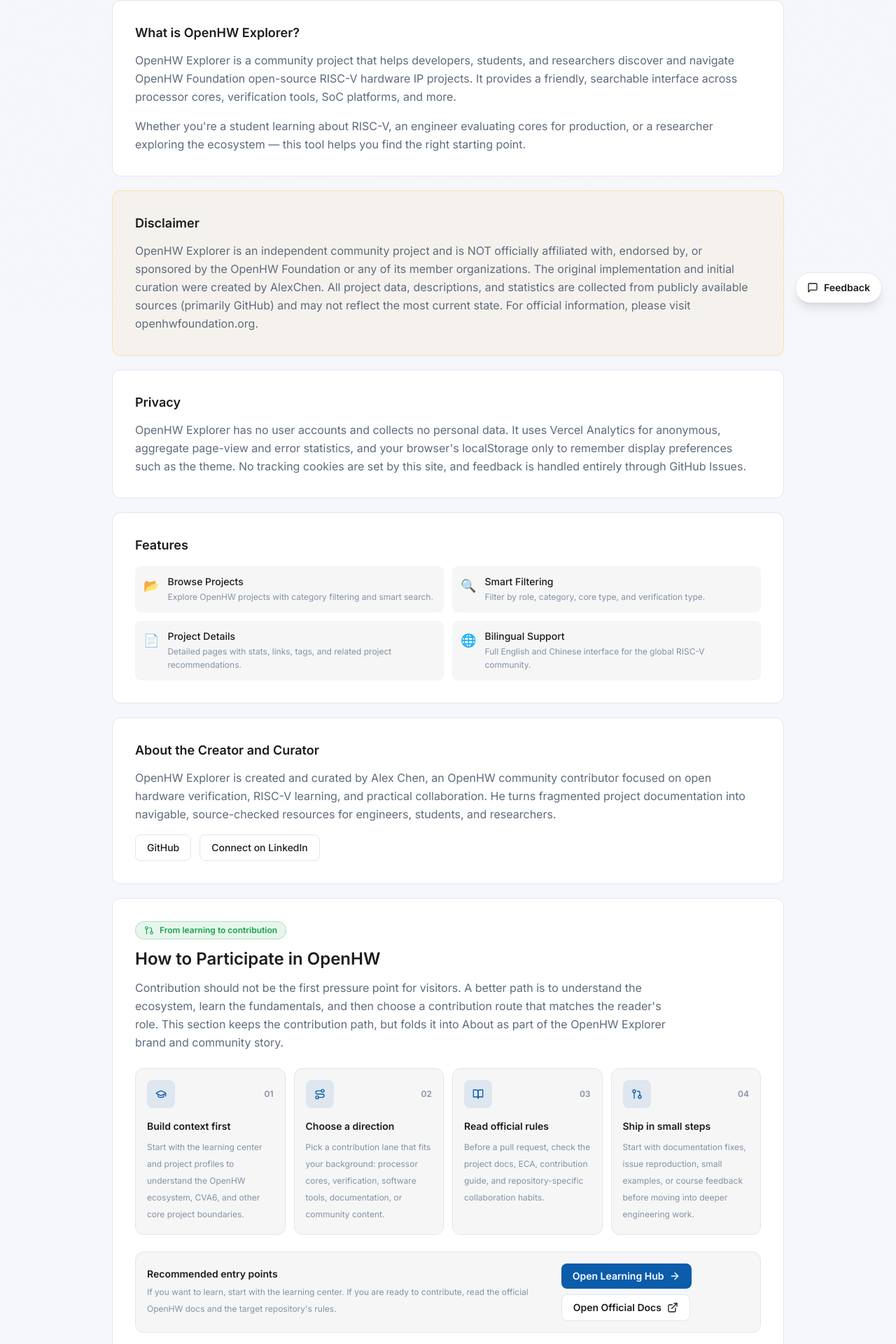
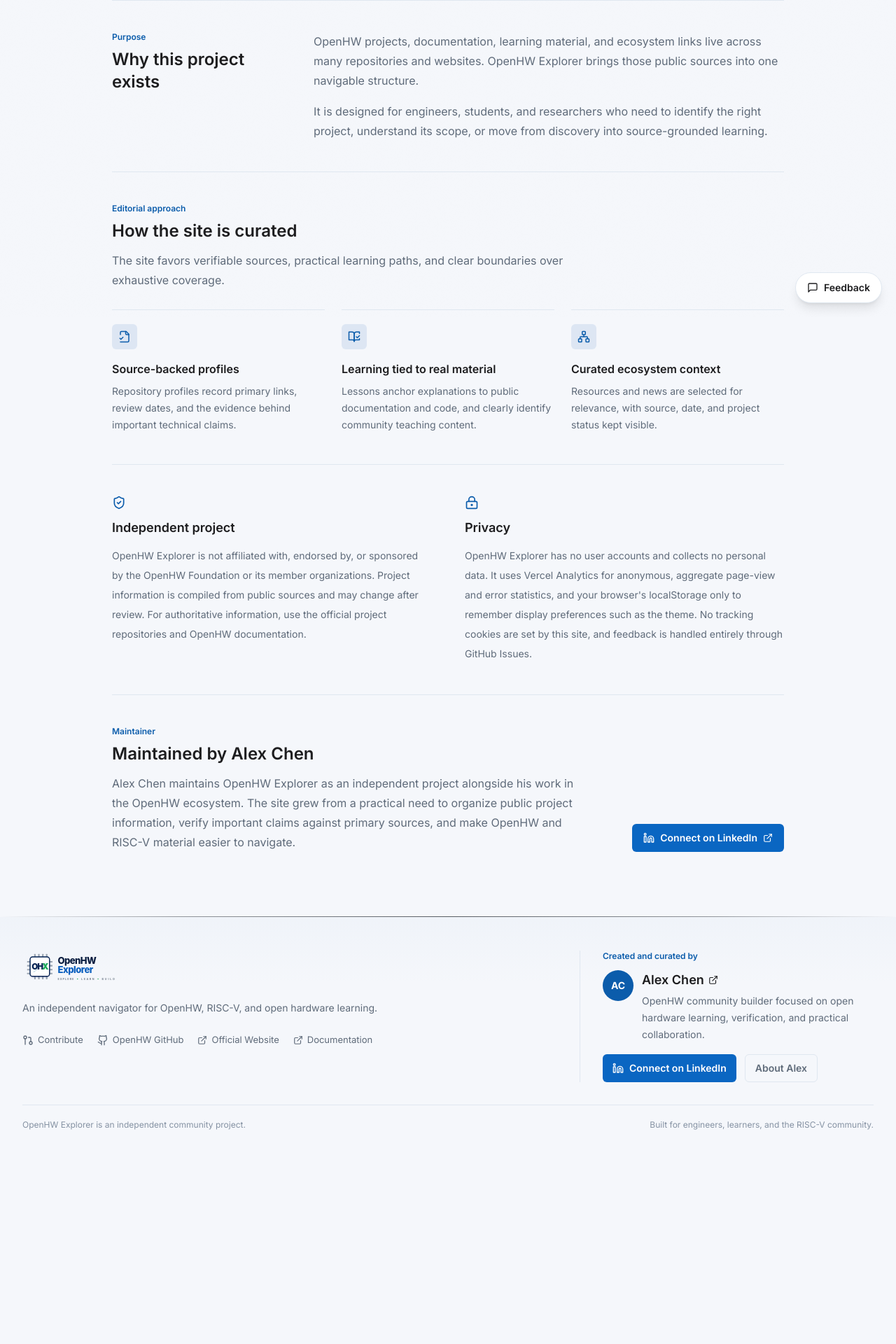
Before and after one commit to AlexChenIC/openhw-explorer, a Next.js app: page /en/about in a window 1280 px wide. Shown: the part 347-2267 px from the top of the page at 70% size. After the commit the page ends 2010 px from the top, so only its background shows below. Built offline with nearby package versions, Linux system fonts and the light colour scheme; no server answers.

Commit message:
Refocus the About page

```diff
--- a/messages/en.json
+++ b/messages/en.json
@@ -164,7 +164,7 @@
     "linksLabel": "Project and OpenHW links",
     "creatorLabel": "Created and curated by",
     "creatorName": "Alex Chen",
-    "aboutCreator": "About the curator",
+    "aboutCreator": "About Alex",
     "independentNote": "OpenHW Explorer is an independent community project.",
     "communityNote": "Built for engineers, learners, and the RISC-V community."
   },
@@ -272,66 +272,39 @@
   "about": {
     "badge": "About This Project",
     "title": "About OpenHW Explorer",
-    "subtitle": "A community-built navigator for the OpenHW Foundation open-source hardware ecosystem.",
-    "whatIsThis": {
-      "title": "What is OpenHW Explorer?",
-      "p1": "OpenHW Explorer is a community project that helps developers, students, and researchers discover and navigate OpenHW Foundation open-source RISC-V hardware IP projects. It provides a friendly, searchable interface across processor cores, verification tools, SoC platforms, and more.",
-      "p2": "Whether you're a student learning about RISC-V, an engineer evaluating cores for production, or a researcher exploring the ecosystem — this tool helps you find the right starting point."
+    "subtitle": "An independent, source-checked guide to OpenHW projects, learning materials, and the wider open hardware ecosystem.",
+    "purpose": {
+      "eyebrow": "Purpose",
+      "title": "Why this project exists",
+      "p1": "OpenHW projects, documentation, learning material, and ecosystem links live across many repositories and websites. OpenHW Explorer brings those public sources into one navigable structure.",
+      "p2": "It is designed for engineers, students, and researchers who need to identify the right project, understand its scope, or move from discovery into source-grounded learning."
     },
     "disclaimer": {
-      "title": "Disclaimer",
-      "content": "OpenHW Explorer is an independent community project and is NOT officially affiliated with, endorsed by, or sponsored by the OpenHW Foundation or any of its member organizations. The original implementation and initial curation were created by AlexChen. All project data, descriptions, and statistics are collected from publicly available sources (primarily GitHub) and may not reflect the most current state. For official information, please visit openhwfoundation.org."
+      "title": "Independent project",
+      "content": "OpenHW Explorer is not affiliated with, endorsed by, or sponsored by the OpenHW Foundation or its member organizations. Project information is compiled from public sources and may change after review. For authoritative information, use the official project repositories and OpenHW documentation."
     },
-    "features": {
-      "title": "Features",
-      "browse": {
-        "title": "Browse Projects",
-        "desc": "Explore OpenHW projects with category filtering and smart search."
+    "approach": {
+      "eyebrow": "Editorial approach",
+      "title": "How the site is curated",
+      "intro": "The site favors verifiable sources, practical learning paths, and clear boundaries over exhaustive coverage.",
+      "sources": {
+        "title": "Source-backed profiles",
+        "desc": "Repository profiles record primary links, review dates, and the evidence behind important technical claims."
       },
-      "filter": {
-        "title": "Smart Filtering",
-        "desc": "Filter by role, category, core type, and verification type."
+      "learning": {
+        "title": "Learning tied to real material",
+        "desc": "Lessons anchor explanations to public documentation and code, and clearly identify community teaching content."
       },
-      "detail": {
-        "title": "Project Details",
-        "desc": "Detailed pages with stats, links, tags, and related project recommendations."
-      },
-      "i18n": {
-        "title": "Bilingual Support",
-        "desc": "Full English and Chinese interface for the global RISC-V community."
+      "context": {
+        "title": "Curated ecosystem context",
+        "desc": "Resources and news are selected for relevance, with source, date, and project status kept visible."
       }
     },
     "author": {
-      "title": "About the Creator and Curator",
-      "bio": "OpenHW Explorer is created and curated by Alex Chen, an OpenHW community contributor focused on open hardware verification, RISC-V learning, and practical collaboration. He turns fragmented project documentation into navigable, source-checked resources for engineers, students, and researchers.",
+      "eyebrow": "Maintainer",
+      "title": "Maintained by Alex Chen",
+      "bio": "Alex Chen maintains OpenHW Explorer as an independent project alongside his work in the OpenHW ecosystem. The site grew from a practical need to organize public project information, verify important claims against primary sources, and make OpenHW and RISC-V material easier to navigate.",
       "connectLinkedIn": "Connect on LinkedIn"
-    },
-    "contribute": {
-      "badge": "From learning to contribution",
-      "title": "How to Participate in OpenHW",
-      "content": "Contribution should not be the first pressure point for visitors. A better path is to understand the ecosystem, learn the fundamentals, and then choose a contribution route that matches the reader's role. This section keeps the contribution path, but folds it into About as part of the OpenHW Explorer brand and community story.",
-      "steps": {
-        "learn": {
-          "title": "Build context first",
-          "desc": "Start with the learning center and project profiles to understand the OpenHW ecosystem, CVA6, and other core project boundaries."
-        },
-        "choose": {
-          "title": "Choose a direction",
-          "desc": "Pick a contribution lane that fits your background: processor cores, verification, software tools, documentation, or community content."
-        },
-        "prepare": {
-          "title": "Read official rules",
-          "desc": "Before a pull request, check the project docs, ECA, contribution guide, and repository-specific collaboration habits."
-        },
-        "ship": {
-          "title": "Ship in small steps",
-          "desc": "Start with documentation fixes, issue reproduction, small examples, or course feedback before moving into deeper engineering work."
-        }
-      },
-      "resourcesTitle": "Recommended entry points",
-      "resourcesDesc": "If you want to learn, start with the learning center. If you are ready to contribute, read the official OpenHW docs and the target repository's rules.",
-      "classroomCta": "Open Learning Hub",
-      "docsCta": "Open Official Docs"
     },
     "privacy": {
       "title": "Privacy",
--- a/messages/zh.json
+++ b/messages/zh.json
@@ -164,7 +164,7 @@
     "linksLabel": "项目与 OpenHW 链接",
     "creatorLabel": "创建与持续策展",
     "creatorName": "Alex Chen",
-    "aboutCreator": "关于作者",
+    "aboutCreator": "关于 Alex",
     "independentNote": "OpenHW Explorer 是独立的社区项目。",
     "communityNote": "服务工程师、学习者与 RISC-V 社区。"
   },
@@ -272,66 +272,39 @@
   "about": {
     "badge": "关于本项目",
     "title": "关于 OpenHW Explorer",
-    "subtitle": "一个社区构建的 OpenHW Foundation 开源硬件生态导航工具。",
-    "whatIsThis": {
-      "title": "OpenHW Explorer 是什么？",
-      "p1": "OpenHW Explorer 是一个社区项目，帮助开发者、学生和研究人员发现和浏览 OpenHW Foundation 的开源 RISC-V 硬件 IP 项目。它提供了一个友好、可搜索的界面，涵盖处理器核心、验证工具、SoC 平台等类别。",
-      "p2": "无论你是学习 RISC-V 的学生、评估核心用于生产的工程师，还是探索生态的研究人员——这个工具都能帮你找到合适的起点。"
+    "subtitle": "一个独立、基于来源核查的 OpenHW 项目、学习资料与开源硬件生态导航站。",
+    "purpose": {
+      "eyebrow": "项目目的",
+      "title": "为什么做这个网站",
+      "p1": "OpenHW 的项目、文档、学习资料与生态链接分散在许多仓库和网站中。OpenHW Explorer 将这些公开来源整理成一个更容易浏览的结构。",
+      "p2": "它面向需要选择合适项目、理解项目边界，或从资料发现进入系统学习的工程师、学生和研究人员。"
     },
     "disclaimer": {
-      "title": "免责声明",
-      "content": "OpenHW Explorer 是一个独立的社区项目，与 OpenHW Foundation 及其成员组织没有官方关联、背书或赞助关系。项目最初实现与首轮内容整理由 AlexChen 完成。所有项目数据、描述和统计信息均来自公开来源（主要是 GitHub），可能不反映最新状态。如需官方信息，请访问 openhwfoundation.org。"
+      "title": "独立项目",
+      "content": "OpenHW Explorer 与 OpenHW Foundation 及其成员组织没有官方隶属、背书或赞助关系。站内项目信息依据公开来源整理，在核对后仍可能发生变化；权威信息请以项目官方仓库和 OpenHW 官方文档为准。"
     },
-    "features": {
-      "title": "功能特点",
-      "browse": {
-        "title": "浏览项目",
-        "desc": "按分类筛选和智能搜索，探索 OpenHW 项目。"
+    "approach": {
+      "eyebrow": "整理方式",
+      "title": "本站如何整理内容",
+      "intro": "本站优先保证来源可核查、学习路径可使用、内容边界清楚，而不是追求无差别收录。",
+      "sources": {
+        "title": "基于来源的项目档案",
+        "desc": "项目档案保留一手链接、核对日期，以及重要技术判断所依据的证据。"
       },
-      "filter": {
-        "title": "智能筛选",
-        "desc": "按角色、分类、核心类型和验证类型进行多维筛选。"
+      "learning": {
+        "title": "与真实资料相连的课程",
+        "desc": "课程说明尽量锚定公开文档与代码，并明确标注社区教学内容的性质。"
       },
-      "detail": {
-        "title": "项目详情",
-        "desc": "详细页面包含统计数据、链接、标签和相关项目推荐。"
-      },
-      "i18n": {
-        "title": "双语支持",
-        "desc": "完整的中英文界面，服务全球 RISC-V 社区。"
+      "context": {
+        "title": "经过选择的生态信息",
+        "desc": "资源与新闻按照相关性收录，并尽量清楚显示来源、日期和项目状态。"
       }
     },
     "author": {
-      "title": "关于创建者与策展者",
-      "bio": "OpenHW Explorer 由 Alex Chen 创建并持续策展。他长期参与 OpenHW 社区，关注开源硬件验证、RISC-V 学习与工程协作，致力于把分散的项目资料整理成面向工程师、学生和研究人员的可核查资源。",
+      "eyebrow": "维护者",
+      "title": "由 Alex Chen 维护",
+      "bio": "Alex Chen 在参与 OpenHW 生态相关工作的同时，独立维护 OpenHW Explorer。这个项目源于一个实际需求：把公开的项目信息整理清楚，依据一手来源核对重要判断，并让 OpenHW 与 RISC-V 资料更容易被找到和理解。",
       "connectLinkedIn": "在 LinkedIn 联系"
-    },
-    "contribute": {
-      "badge": "从学习到贡献",
-      "title": "如何参与 OpenHW",
-      "content": "贡献不应该是用户进入网站后的第一个压力点。更好的路径是先理解项目、学习基础内容，再根据自己的角色选择合适的参与方式。这里保留贡献入口，但把它放在 About 里，作为 OpenHW Explorer 品牌与社区连接的一部分。",
-      "steps": {
-        "learn": {
-          "title": "先建立上下文",
-          "desc": "从学习中心和项目档案入手，先理解 OpenHW 生态、CVA6 等核心项目的边界与价值。"
-        },
-        "choose": {
-          "title": "选择合适方向",
-          "desc": "根据自己的背景选择处理器核心、验证、软件工具、文档整理或社区传播等参与方向。"
-        },
-        "prepare": {
-          "title": "阅读官方规则",
-          "desc": "在提交 PR 前，确认项目文档、ECA、贡献指南和每个仓库自己的协作习惯。"
-        },
-        "ship": {
-          "title": "小步提交成果",
-          "desc": "从文档修正、issue 复现、小型示例或课程反馈开始，逐步进入更深入的工程贡献。"
-        }
-      },
-      "resourcesTitle": "推荐入口",
-      "resourcesDesc": "如果你只是想学习，先进入学习中心；如果已经准备贡献，再阅读官方 OpenHW 文档和具体仓库要求。",
-      "classroomCta": "进入学习中心",
-      "docsCta": "查看官方文档"
     },
     "privacy": {
       "title": "隐私说明",
--- a/src/app/[locale]/about/page.tsx
+++ b/src/app/[locale]/about/page.tsx
@@ -1,16 +1,16 @@
 import type { Metadata } from "next";
 import { getTranslations, setRequestLocale } from "next-intl/server";
 import {
-  ArrowRight,
-  BookOpen,
+  BookOpenCheck,
   ExternalLink,
-  GitPullRequest,
-  GraduationCap,
-  Route,
+  FileCheck2,
+  Linkedin,
+  LockKeyhole,
+  Network,
+  ShieldCheck,
 } from "lucide-react";
 import { Header } from "@/components/Header";
 import { Footer } from "@/components/Footer";
-import { Link } from "@/lib/routing";
 import { SITE_URL } from "@/lib/site-url";
 
 type AboutPageProps = {
@@ -55,182 +55,104 @@
   );
 }
 
-// Separate client component import not needed - this is a server component page
 async function AboutContent() {
   const t = await getTranslations("about");
-  const contributionSteps = [
-    { key: "learn", Icon: GraduationCap },
-    { key: "choose", Icon: Route },
-    { key: "prepare", Icon: BookOpen },
-    { key: "ship", Icon: GitPullRequest },
+  const curationPrinciples = [
+    { key: "sources", Icon: FileCheck2 },
+    { key: "learning", Icon: BookOpenCheck },
+    { key: "context", Icon: Network },
   ] as const;
 
   return (
     <div className="page-shell">
       <div className="page-container max-w-5xl">
-        {/* Page Title */}
         <div className="page-hero">
           <div className="page-badge page-badge-primary">{t("badge")}</div>
           <h1 className="page-title">{t("title")}</h1>
           <p className="page-subtitle max-w-2xl mx-auto">{t("subtitle")}</p>
         </div>
 
-        {/* What is this */}
-        <section
-          id="author"
-          className="scroll-mt-24 bg-[var(--bg-card)] border border-[var(--border)] rounded-xl p-6 sm:p-8 mb-5"
-        >
-          <h2 className="text-lg font-semibold text-[var(--text-primary)] mb-3">
-            {t("whatIsThis.title")}
+        <section className="grid gap-7 border-y border-[var(--border)] py-9 sm:py-11 lg:grid-cols-[240px_minmax(0,1fr)] lg:gap-12">
+          <div>
+            <p className="text-xs font-semibold text-[var(--primary)]">{t("purpose.eyebrow")}</p>
+            <h2 className="mt-2 text-2xl font-semibold text-[var(--text-primary)]">
+              {t("purpose.title")}
             </h2>
-          <p className="text-[var(--text-secondary)] leading-relaxed mb-4">{t("whatIsThis.p1")}</p>
-          <p className="text-[var(--text-secondary)] leading-relaxed">{t("whatIsThis.p2")}</p>
+          </div>
+          <div className="max-w-2xl space-y-4 text-[var(--text-secondary)] leading-7">
+            <p>{t("purpose.p1")}</p>
+            <p>{t("purpose.p2")}</p>
+          </div>
         </section>
 
-        {/* Disclaimer */}
-        <section className="border border-amber-400/30 bg-amber-500/5 rounded-xl p-6 sm:p-8 mb-5">
-          <h2 className="text-lg font-semibold text-[var(--text-primary)] mb-3">
-            {t("disclaimer.title")}
+        <section className="py-9 sm:py-11">
+          <div className="max-w-2xl">
+            <p className="text-xs font-semibold text-[var(--primary)]">{t("approach.eyebrow")}</p>
+            <h2 className="mt-2 text-2xl font-semibold text-[var(--text-primary)]">
+              {t("approach.title")}
             </h2>
-          <p className="text-[var(--text-secondary)] leading-relaxed">{t("disclaimer.content")}</p>
-        </section>
-
-        {/* Privacy */}
-        <section className="bg-[var(--bg-card)] border border-[var(--border)] rounded-xl p-6 sm:p-8 mb-5">
-          <h2 className="text-lg font-semibold text-[var(--text-primary)] mb-3">
-            {t("privacy.title")}
-          </h2>
-          <p className="text-[var(--text-secondary)] leading-relaxed">{t("privacy.content")}</p>
-        </section>
-
-        {/* Features */}
-        <section className="bg-[var(--bg-card)] border border-[var(--border)] rounded-xl p-6 sm:p-8 mb-5">
-          <h2 className="text-lg font-semibold text-[var(--text-primary)] mb-4">
-            {t("features.title")}
-          </h2>
-          <div className="grid grid-cols-1 sm:grid-cols-2 gap-3">
-            {(["browse", "filter", "detail", "i18n"] as const).map((key) => (
-              <div
-                key={key}
-                className="flex items-start gap-3 p-3 rounded-lg bg-[var(--bg-subtle)]"
-              >
-                <span className="text-[var(--primary)] text-lg mt-0.5">
-                  {key === "browse" && "📂"}
-                  {key === "filter" && "🔍"}
-                  {key === "detail" && "📄"}
-                  {key === "i18n" && "🌐"}
+            <p className="mt-3 leading-7 text-[var(--text-secondary)]">{t("approach.intro")}</p>
+          </div>
+          <div className="mt-7 grid gap-6 md:grid-cols-3">
+            {curationPrinciples.map(({ key, Icon }) => (
+              <article key={key} className="border-t border-[var(--border)] pt-5">
+                <span className="grid h-9 w-9 place-items-center rounded-md bg-[var(--primary)]/10 text-[var(--primary)]">
+                  <Icon className="h-4.5 w-4.5" />
                 </span>
-                <div>
-                  <h3 className="text-sm font-medium text-[var(--text-primary)] mb-0.5">
-                    {t(`features.${key}.title`)}
+                <h3 className="mt-4 text-base font-semibold text-[var(--text-primary)]">
+                  {t(`approach.${key}.title`)}
                 </h3>
-                  <p className="text-xs text-[var(--text-tertiary)] leading-relaxed">
-                    {t(`features.${key}.desc`)}
+                <p className="mt-2 text-sm leading-6 text-[var(--text-secondary)]">
+                  {t(`approach.${key}.desc`)}
                 </p>
-                </div>
-              </div>
+              </article>
             ))}
           </div>
         </section>
 
-        {/* Author */}
-        <section className="bg-[var(--bg-card)] border border-[var(--border)] rounded-xl p-6 sm:p-8 mb-5">
-          <h2 className="text-lg font-semibold text-[var(--text-primary)] mb-3">
+        <section className="grid gap-8 border-y border-[var(--border)] py-9 sm:py-11 md:grid-cols-2 md:gap-12">
+          <article>
+            <ShieldCheck className="h-5 w-5 text-[var(--primary)]" />
+            <h2 className="mt-3 text-lg font-semibold text-[var(--text-primary)]">
+              {t("disclaimer.title")}
+            </h2>
+            <p className="mt-3 text-sm leading-7 text-[var(--text-secondary)]">
+              {t("disclaimer.content")}
+            </p>
+          </article>
+          <article>
+            <LockKeyhole className="h-5 w-5 text-[var(--primary)]" />
+            <h2 className="mt-3 text-lg font-semibold text-[var(--text-primary)]">
+              {t("privacy.title")}
+            </h2>
+            <p className="mt-3 text-sm leading-7 text-[var(--text-secondary)]">
+              {t("privacy.content")}
+            </p>
+          </article>
+        </section>
+
+        <section
+          id="author"
+          className="scroll-mt-24 py-9 sm:py-11"
+        >
+          <div className="grid gap-6 lg:grid-cols-[minmax(0,1fr)_auto] lg:items-end lg:gap-12">
+            <div className="max-w-2xl">
+              <p className="text-xs font-semibold text-[var(--primary)]">{t("author.eyebrow")}</p>
+              <h2 className="mt-2 text-2xl font-semibold text-[var(--text-primary)]">
                 {t("author.title")}
               </h2>
-          <p className="text-[var(--text-secondary)] leading-relaxed mb-4">{t("author.bio")}</p>
-          <div className="flex flex-wrap gap-3">
-            <a
-              href="https://github.com/AlexChenIC"
-              target="_blank"
-              rel="noopener noreferrer"
-              className="inline-flex items-center gap-1.5 px-4 py-2 rounded-lg border border-[var(--border)] text-sm text-[var(--text-primary)] font-medium hover:bg-[var(--bg-card-hover)] hover:border-[var(--text-tertiary)] transition-all"
-            >
-              GitHub
-            </a>
+              <p className="mt-3 leading-7 text-[var(--text-secondary)]">{t("author.bio")}</p>
+            </div>
             <a
               href="https://www.linkedin.com/in/junchaocheneu/"
               target="_blank"
               rel="noopener noreferrer"
-              className="inline-flex items-center gap-1.5 px-4 py-2 rounded-lg border border-[var(--border)] text-sm text-[var(--text-primary)] font-medium hover:bg-[var(--bg-card-hover)] hover:border-[var(--text-tertiary)] transition-all"
+              className="inline-flex min-h-10 w-fit items-center gap-2 rounded-md bg-[#0a66c2] px-4 py-2 text-sm font-semibold text-white transition hover:bg-[#084f96]"
             >
+              <Linkedin className="h-4 w-4" />
               {t("author.connectLinkedIn")}
+              <ExternalLink className="h-3.5 w-3.5" />
             </a>
-          </div>
-        </section>
-
-        {/* Contribute */}
-        <section
-          id="contribute"
-          className="bg-[var(--bg-card)] border border-[var(--border)] rounded-xl p-6 sm:p-8 scroll-mt-24"
-        >
-          <div className="max-w-3xl">
-            <div className="mb-3 inline-flex items-center gap-2 rounded-full border border-[var(--green)]/25 bg-[var(--green)]/10 px-3 py-1 text-xs font-semibold text-[var(--green)]">
-              <GitPullRequest className="h-3.5 w-3.5" />
-              {t("contribute.badge")}
-            </div>
-            <h2 className="text-2xl font-semibold text-[var(--text-primary)] mb-3">
-              {t("contribute.title")}
-            </h2>
-            <p className="text-[var(--text-secondary)] leading-relaxed">
-              {t("contribute.content")}
-            </p>
-          </div>
-
-          <div className="mt-6 grid grid-cols-1 md:grid-cols-4 gap-3">
-            {contributionSteps.map((item, index) => {
-              const Icon = item.Icon;
-              return (
-                <article
-                  key={item.key}
-                  className="rounded-xl border border-[var(--border)] bg-[var(--bg-subtle)] p-4"
-                >
-                  <div className="mb-4 flex items-center justify-between">
-                    <div className="flex h-10 w-10 items-center justify-center rounded-lg bg-[var(--primary)]/10 text-[var(--primary)]">
-                      <Icon className="h-4 w-4" />
-                    </div>
-                    <span className="text-xs font-semibold text-[var(--text-tertiary)]">
-                      {String(index + 1).padStart(2, "0")}
-                    </span>
-                  </div>
-                  <h3 className="text-sm font-semibold text-[var(--text-primary)] mb-2">
-                    {t(`contribute.steps.${item.key}.title`)}
-                  </h3>
-                  <p className="text-xs leading-6 text-[var(--text-tertiary)]">
-                    {t(`contribute.steps.${item.key}.desc`)}
-                  </p>
-                </article>
-              );
-            })}
-          </div>
-
-          <div className="mt-6 flex flex-col gap-3 rounded-xl border border-[var(--border)] bg-[var(--bg-subtle)] p-4 sm:flex-row sm:items-center sm:justify-between">
-            <div>
-              <h3 className="text-sm font-semibold text-[var(--text-primary)]">
-                {t("contribute.resourcesTitle")}
-              </h3>
-              <p className="mt-1 text-xs leading-6 text-[var(--text-tertiary)]">
-                {t("contribute.resourcesDesc")}
-              </p>
-            </div>
-            <div className="flex flex-wrap gap-2">
-              <Link
-                href="/classroom"
-                className="inline-flex items-center gap-2 rounded-lg bg-[var(--primary)] px-4 py-2 text-sm font-semibold text-white transition-colors hover:bg-[var(--primary-dark)]"
-              >
-                {t("contribute.classroomCta")}
-                <ArrowRight className="h-4 w-4" />
-              </Link>
-              <a
-                href="https://docs.openhwgroup.org/"
-                target="_blank"
-                rel="noopener noreferrer"
-                className="inline-flex items-center gap-2 rounded-lg border border-[var(--border)] bg-[var(--bg-card)] px-4 py-2 text-sm font-semibold text-[var(--text-primary)] transition-colors hover:border-[var(--text-tertiary)]"
-              >
-                {t("contribute.docsCta")}
-                <ExternalLink className="h-4 w-4" />
-              </a>
-            </div>
           </div>
         </section>
       </div>
```
Lines whose indentation alone changed are shown as unchanged.
